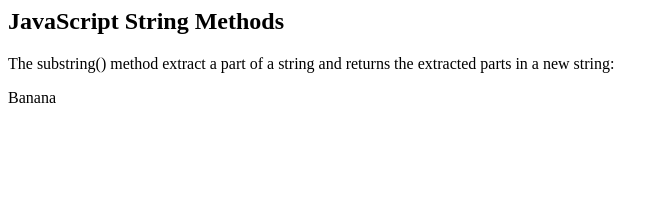
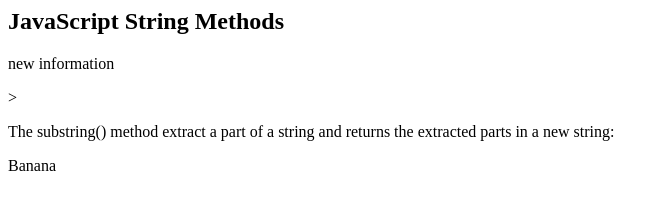
Before and after one commit to robofor/tototo, a plain HTML site: page index.html in a window 1280 px wide. Shown: the whole page, without its empty margins (0-669 px from the left). Drawn offline with Linux system fonts and the light colour scheme.

Commit message:
second_commit

```diff
--- a/index.html
+++ b/index.html
@@ -2,6 +2,8 @@
 <body>
 
 <h2>JavaScript String Methods</h2>
+
+<p>new information</p>>
 
 <p>The substring() method extract a part of a string and returns the extracted parts in a new string:</p>
 
```
